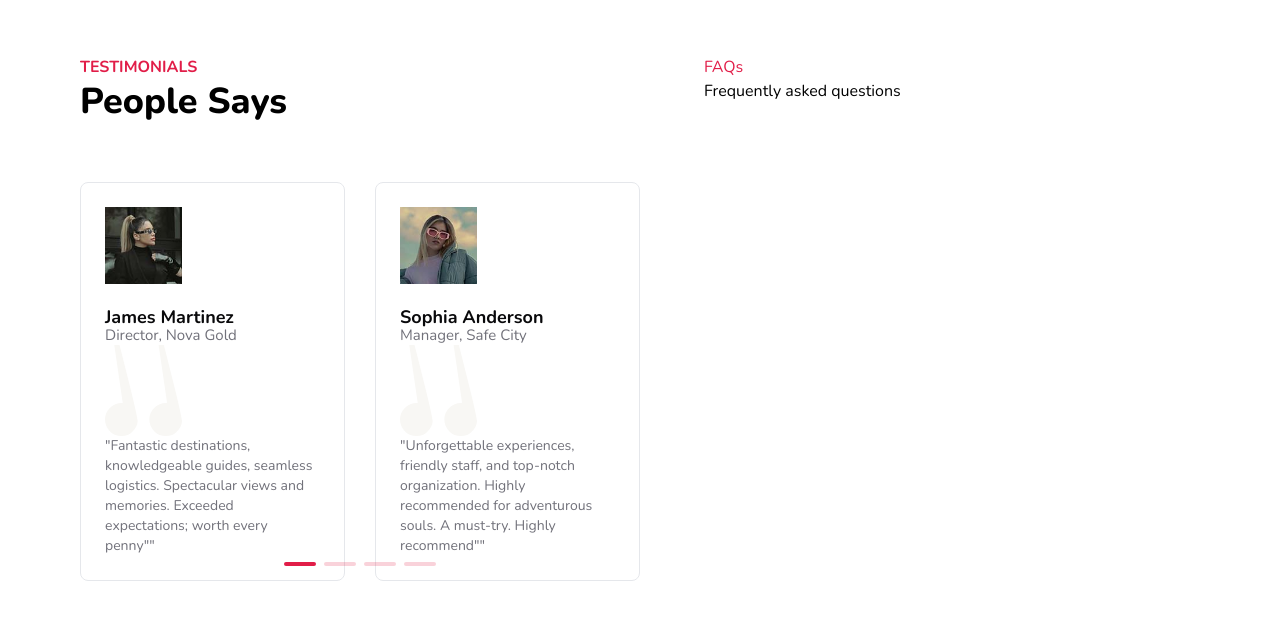
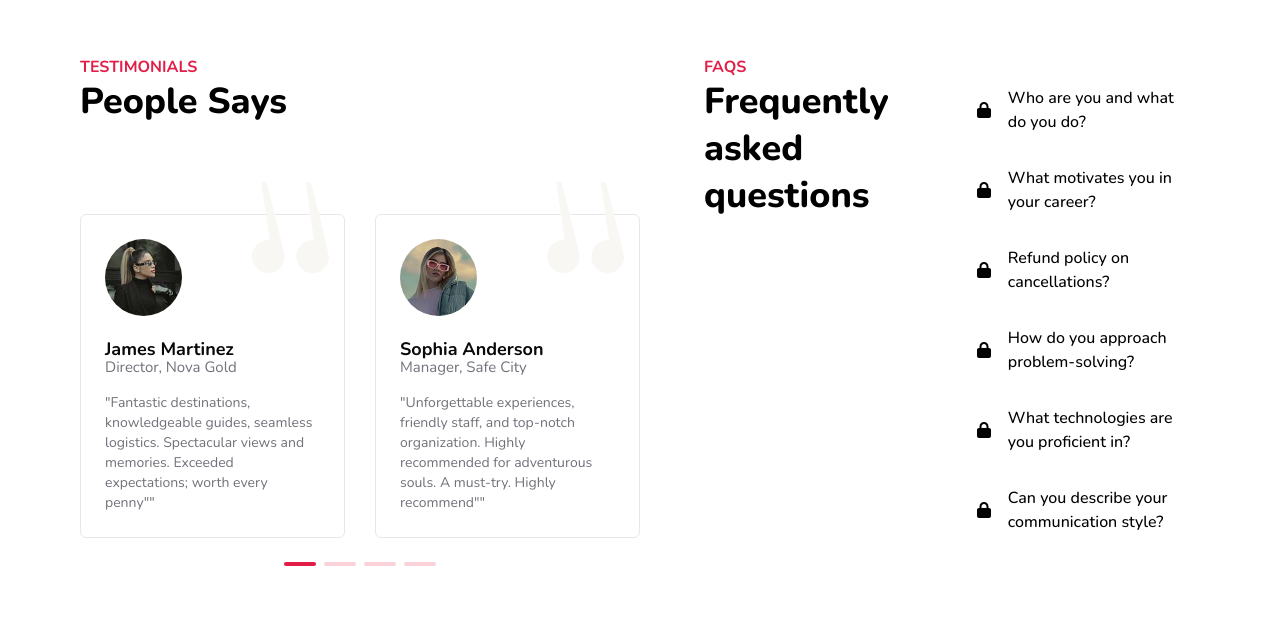
Before and after one commit to Jisap/portfolio2024, a Next.js app: page / in a window 1280 px wide. Shown: the part 3021-3640 px from the top of the page. Built offline with nearby package versions, Linux system fonts and the light colour scheme.

Commit message:
testimonials

```diff
--- a/components/Testimonials.jsx
+++ b/components/Testimonials.jsx
@@ -7,6 +7,7 @@ import { Pagination } from 'swiper/modules'
 import { TESTIMONIAL } from '@/constants/data'
 import { Card, CardContent, CardDescription, CardHeader, CardTitle } from './ui/card'
 import Image from 'next/image'
+import Accordion from './Accordion'
 
 
 const Testimonials = () => {
@@ -59,9 +60,12 @@ const Testimonials = () => {
         {/* right */}
         <div className='xl:max-w-[50%]'>
           <div className='flex flex-col xl:justify-center mb-10'>
-            <span className='text-primary'>FAQs</span>
-            <h3>Frequently asked questions</h3>
+            <span className='text-primary uppercase font-bold'>FAQs</span>
+            <h3 className='h3 font-extrabold'>Frequently asked questions</h3>
           </div>
+        </div>
+        <div className='flexCenter xl:justify-start'>
+          <Accordion />
         </div>
 
       </div>
@@ -72,21 +76,22 @@ const Testimonials = () => {
 
 const TestimonialItem = ({ title, url, profession, des }) => {
   return (
-    <Card>
-      <CardHeader>
+    <Card className='my-8 rounded-md z-10'>
+      <CardHeader className='pb-2 flexCenter xl:items-start'>
         <Image
           src={url}
           alt=''
           height={77}
           width={77}
+          className='rounded-full mb-4 z-20'
         />
       </CardHeader>
       <CardContent>
         <CardTitle>
           {title}
         </CardTitle>
-        <p>{profession}</p>
-        <span>
+        <p className='mb-4'>{profession}</p>
+        <span className='absolute top-0 right-4 z-10 dark:opacity-10'>
           <Image
             src={'/quote.svg'}
             alt=''
```
